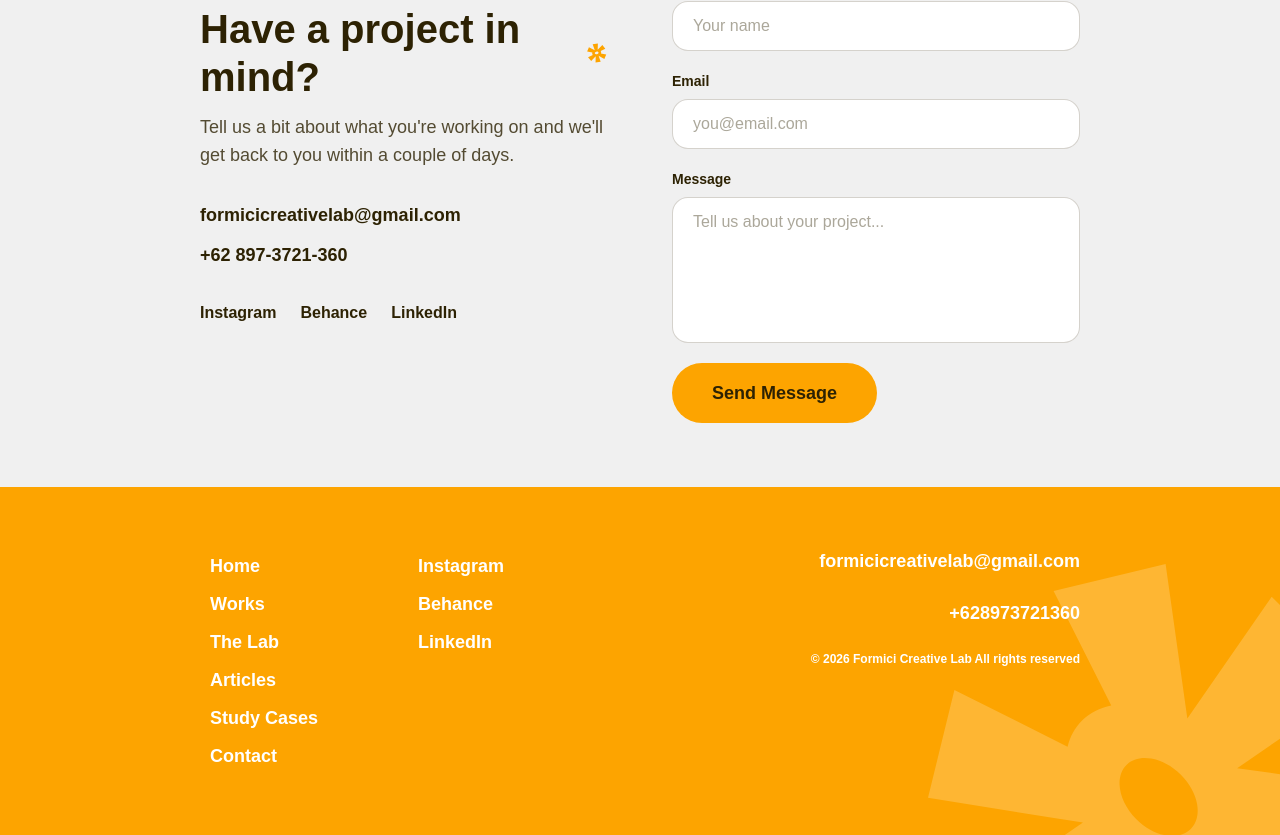
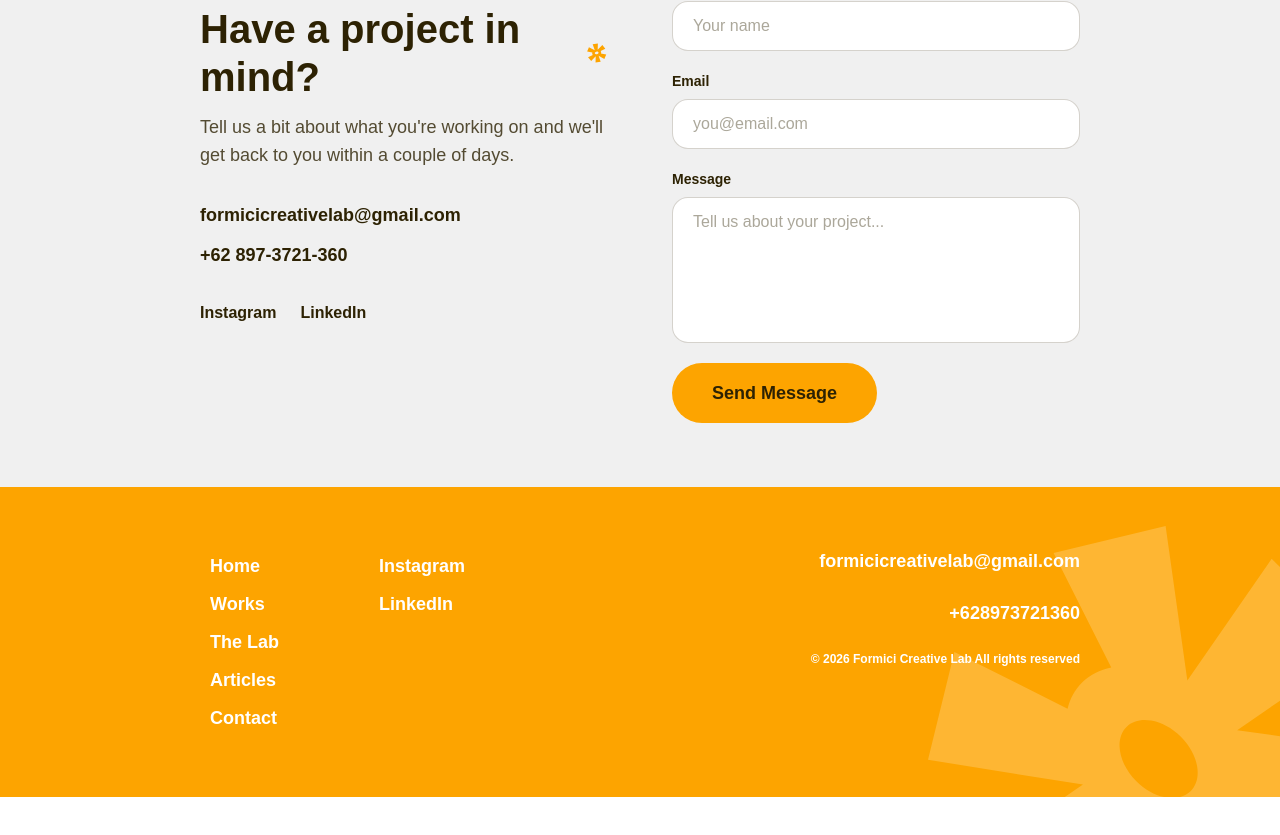
Before and after one commit to Formici-Lab/landing-page-formici, a Next.js app: page /contact in a window 1280 px wide. Shown: the part 452-1287 px from the top of the page. After the commit the page ends 1249 px from the top, so only its background shows below. Built offline with nearby package versions, Linux system fonts and the light colour scheme; a web font is replaced by a local one.

Commit message:
feat(link): social link

```diff
--- a/app/components/ContactSection.tsx
+++ b/app/components/ContactSection.tsx
@@ -2,7 +2,10 @@ import Reveal from "./Reveal";
 import ContactForm from "./ContactForm";
 import SpinningAsterisk from "./SpinningAsterisk";
 
-const socialLinks = ["Instagram", "Behance", "LinkedIn"];
+const socialLinks = [
+  { label: "Instagram", href: "https://www.instagram.com/formicilab/" },
+  { label: "LinkedIn", href: "#" },
+];
 
 export default function ContactSection() {
   return (
@@ -41,11 +44,13 @@ export default function ContactSection() {
           <div className="flex gap-6">
             {socialLinks.map((social) => (
               <a
-                key={social}
-                href="#"
+                key={social.label}
+                href={social.href}
+                target="_blank"
+                rel="noopener noreferrer"
                 className="text-brown hover:text-orange font-sans text-base font-bold transition-colors"
               >
-                {social}
+                {social.label}
               </a>
             ))}
           </div>
--- a/app/components/Footer.tsx
+++ b/app/components/Footer.tsx
@@ -6,10 +6,12 @@ const siteLinks = [
   { label: "Works", href: "/works" },
   { label: "The Lab", href: "/the-lab" },
   { label: "Articles", href: "/articles" },
-  { label: "Study Cases", href: "/#study-cases" },
   { label: "Contact", href: "/contact" },
 ];
-const socialLinks = ["Instagram", "Behance", "LinkedIn"];
+const socialLinks = [
+  { label: "Instagram", href: "https://www.instagram.com/formicilab/" },
+  { label: "LinkedIn", href: "#" },
+];
 
 export default function Footer() {
   return (
@@ -29,11 +31,13 @@ export default function Footer() {
         <div className="flex flex-col items-start text-white">
           {socialLinks.map((link) => (
             <a
-              key={link}
-              href="#"
+              key={link.label}
+              href={link.href}
+              target="_blank"
+              rel="noopener noreferrer"
               className="font-sans text-lg font-bold px-2.5 py-[5px]"
             >
-              {link}
+              {link.label}
             </a>
           ))}
         </div>
```
